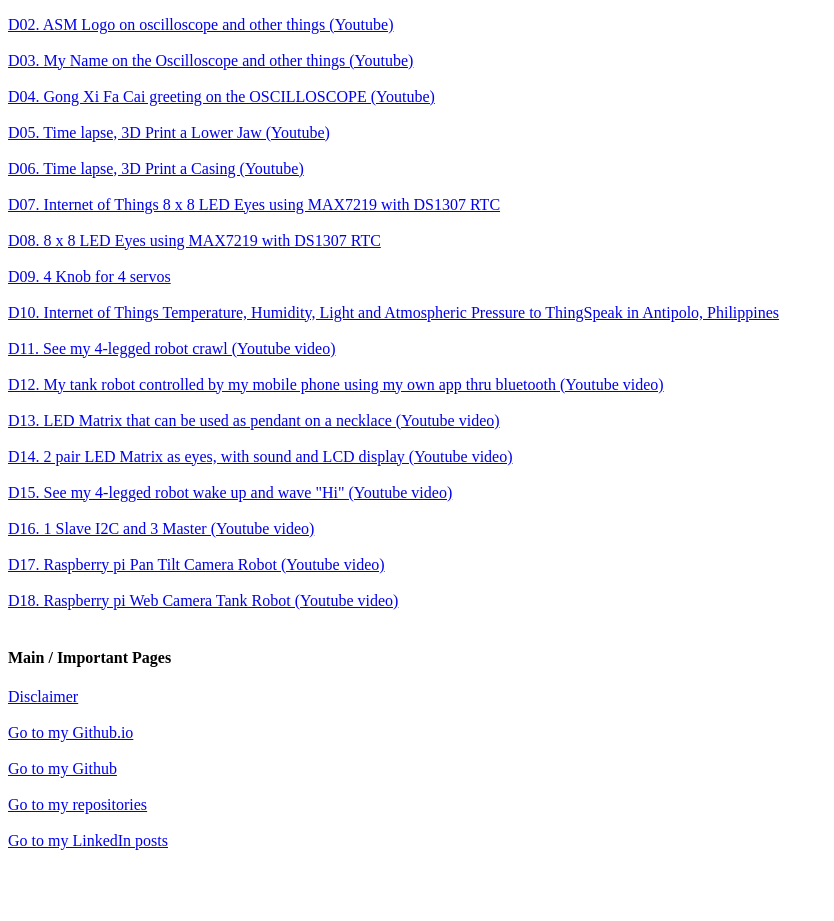
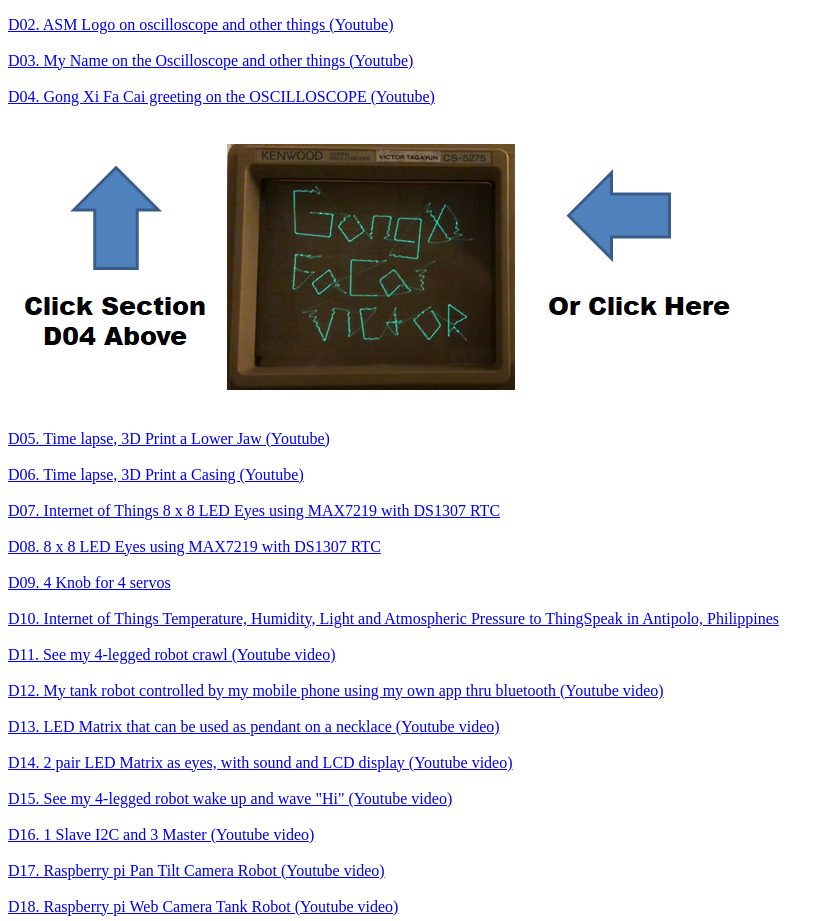
Before and after one commit to VictorTagayun/VictorTagayun.github.io, a plain HTML site: page index.html in a window 1280 px wide. Shown: the part 2246-3167 px from the top of the page, without its empty margins (0-834 px from the left). Before the commit the page ends 3104 px from the top, so only its background shows below. Drawn offline with Linux system fonts and the light colour scheme.

Commit message:
Update index.html

```diff
--- a/index.html
+++ b/index.html
@@ -225,6 +225,10 @@
   <br>
   <br>
 
+<img src="https://raw.githubusercontent.com/VictorTagayun/VictorTagayun.github.io/master/pixx/GongXiFaCai.png" href="https://www.youtube.com/watch?v=cdG6GX8y64I" alt="GongXiFaCai">
+  <br>
+  <br>
+
 <a id="D05" href="https://www.youtube.com/watch?v=xUPWLaM9nJs">D05. Time lapse, 3D Print a Lower Jaw (Youtube)</a>
   <br>
   <br>
```
